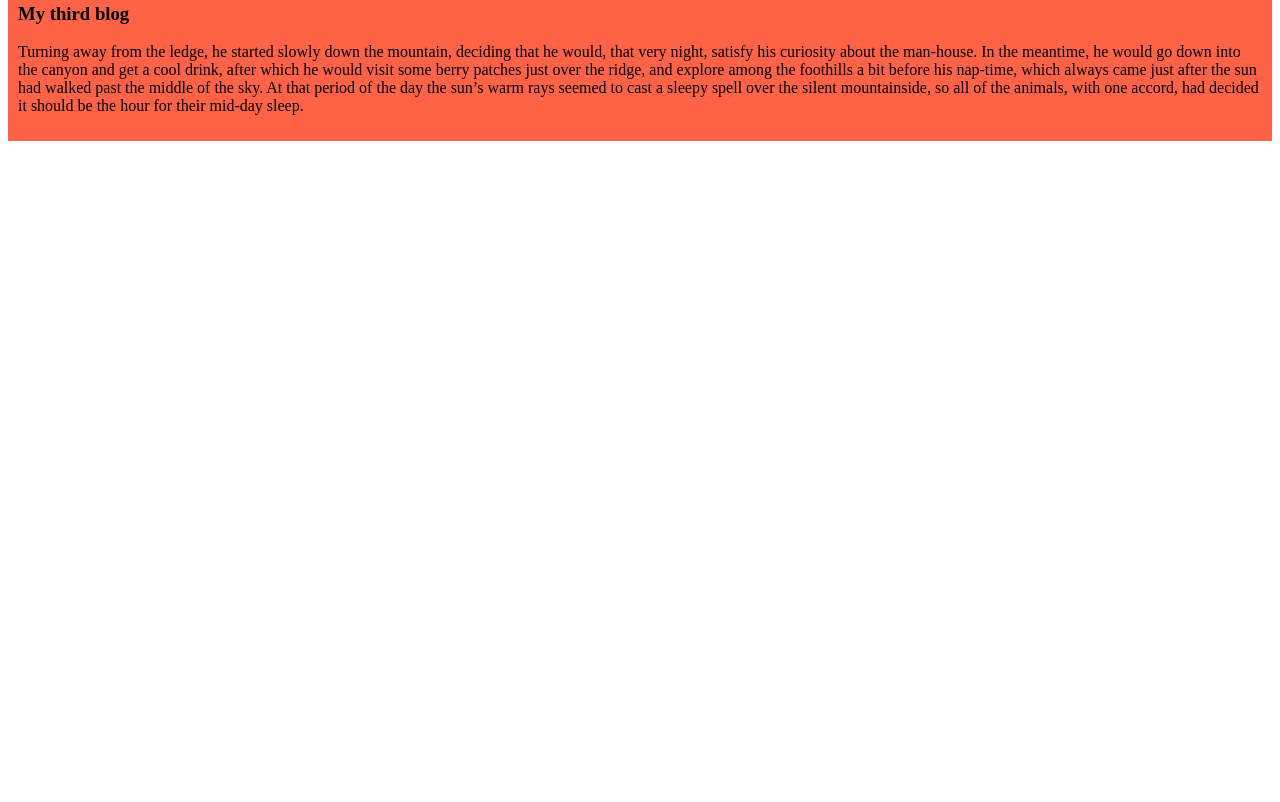
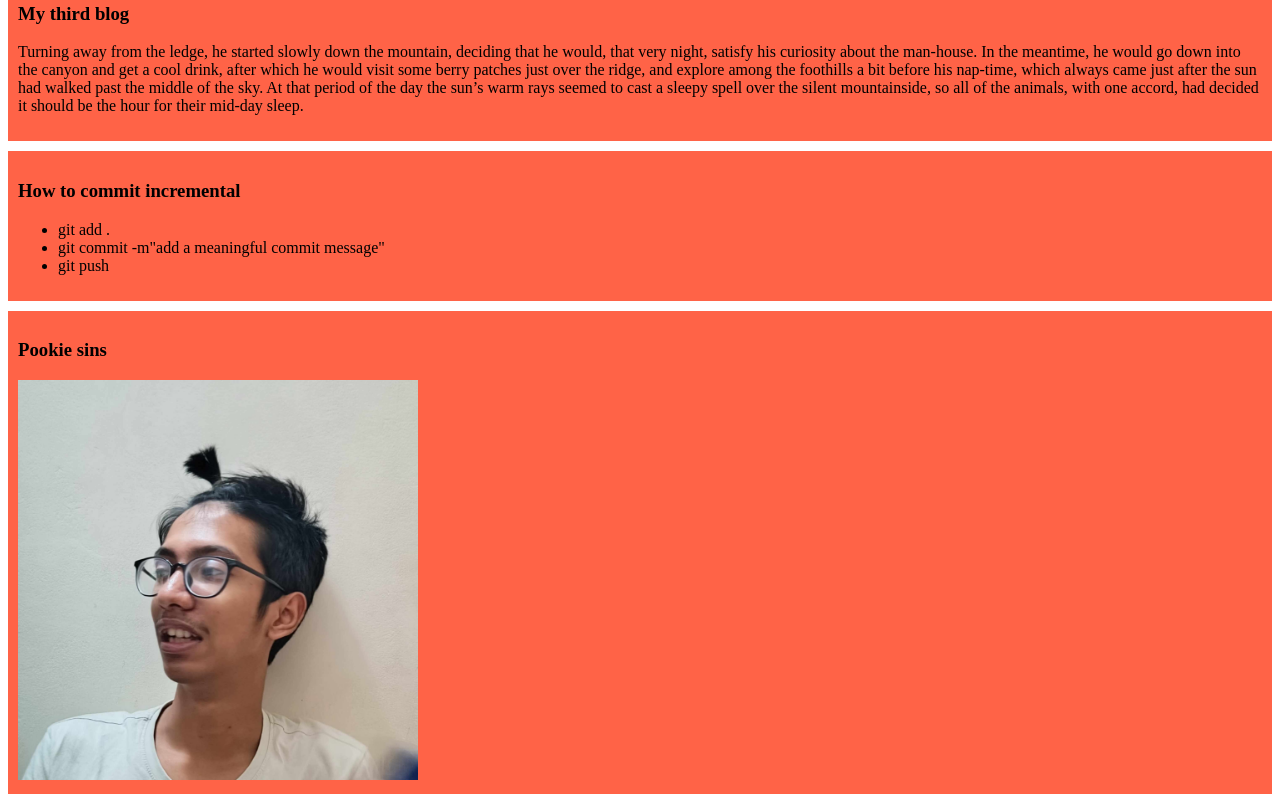
Before and after one commit to Shafin13-bbs/My-Simple-Website, a plain HTML site: page index.html in a window 1280 px wide. Shown: the part 391-1193 px from the top of the page. Before the commit the page ends 800 px from the top, so only its background shows below. Drawn offline with Linux system fonts and the light colour scheme.

Commit message:
addedpicture of pookie sins

```diff
--- a/index.html
+++ b/index.html
@@ -25,5 +25,18 @@
             Turning away from the ledge, he started slowly down the mountain, deciding that he would, that very night, satisfy his curiosity about the man-house. In the meantime, he would go down into the canyon and get a cool drink, after which he would visit some berry patches just over the ridge, and explore among the foothills a bit before his nap-time, which always came just after the sun had walked past the middle of the sky. At that period of the day the sun’s warm rays seemed to cast a sleepy spell over the silent mountainside, so all of the animals, with one accord, had decided it should be the hour for their mid-day sleep.
         </p>
     </div>
+    <div>
+        <h3>How to commit incremental</h3>
+        <ul>
+            <li>git add .</li>
+            <li>git commit -m"add a meaningful commit message"</li>
+            <li>git push</li>
+
+        </ul>
+    </div>
+    <div>
+        <h3>Pookie sins</h3>
+        <img src="Images/pookie sins.jpg" alt="fuck you" height="400px" width="400px">
+    </div>
 </body>
 </html>
```
Also changed, not shown: Images/pookie sins.jpg (added), Images/shams jonny panja.jpg (added), 1 other file.
